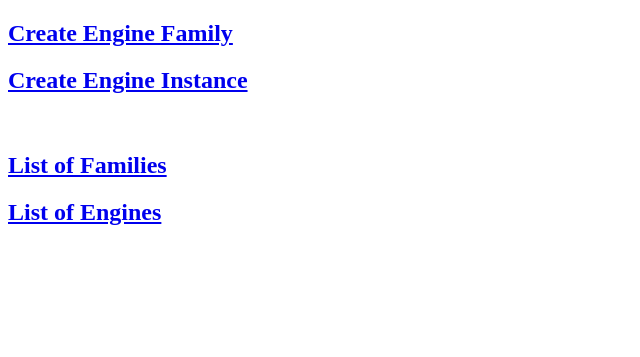
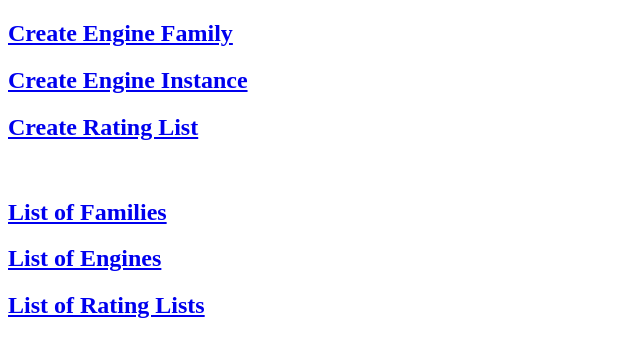
Before and after one commit to AndyGrant/open-rank, a Django app: page / in a window 1280 px wide. Shown: the top 357 px of the page, without its empty margins (0-640 px from the left). Run offline with Django 5.2, Linux system fonts and the light colour scheme.

Commit message:
Create Lists; Generate Pairings

```diff
--- a/openrank/templates/index.html
+++ b/openrank/templates/index.html
@@ -8,8 +8,11 @@
 <body>
     <h2><a href="/family/create/">Create Engine Family</a></h2>
     <h2><a href="/engine/create/">Create Engine Instance</a></h2>
+    <h2><a href="/rating-list/create/">Create Rating List</a></h2>
     <br>
     <h2><a href="/family/list/">List of Families</a></h2>
     <h2><a href="/engine/list/">List of Engines</a></h2>
+    <h2><a href="/rating-list/list/">List of Rating Lists</a></h2>
+
 </body>
 </html>
--- a/openrank/urls.py
+++ b/openrank/urls.py
@@ -12,4 +12,12 @@ urlpatterns = [
     path('engine/create/', views.create_or_edit_engine, name='admin_engine'),
     path('engine/edit/<int:pk>/', views.create_or_edit_engine, name='admin_engine'),
     path('engine/list/', views.list_engines,name='list_engines'),
+
+    path('rating-list/create/', views.create_or_edit_rating_list, name='admin_rating_list'),
+    path('rating-list/edit/<int:pk>/', views.create_or_edit_rating_list, name='admin_rating_list'),
+    path('rating-list/list/', views.list_rating_lists,name='list_rating_lists'),
+
+    path('pairings/<int:pk1>/edit/<int:pk2>/', views.create_or_edit_pairing, name='admin_pairing'),
+    path('pairings/<int:pk>/list/', views.list_pairings, name='list_pairings'),
+    path('pairings/<int:pk>/generate/primary/', views.generate_primary_pairings, name='generate_primary_pairings'),
 ]
--- a/openrank/views.py
+++ b/openrank/views.py
@@ -1,38 +1,43 @@
+from django.http import HttpResponse
 from django.shortcuts import render, get_object_or_404, redirect
 
+from itertools import combinations
+
+from openrank.forms import *
 from openrank.models import *
-from openrank.forms import *
 
 def index(request):
     return render(request, 'index.html')
 
-def create_or_edit_family(request, pk=None):
 
-    family = get_object_or_404(EngineFamily, pk=pk) if pk else None
+def create_or_edit_instance(request, obj, form, template):
 
     if request.method == 'POST':
-        form = EngineFamilyForm(request.POST, request.FILES, instance=family)
+        form = form(request.POST, request.FILES, instance=obj)
         if form.is_valid():
             form.save()
             return redirect('index')
     else:
-        form = EngineFamilyForm(instance=family)
+        form = form(instance=obj)
 
-    return render(request, 'admin_family.html', { 'form' : form })
+    return render(request, template, { 'form' : form })
+
+def create_or_edit_family(request, pk=None):
+    obj = get_object_or_404(EngineFamily, pk=pk) if pk else None
+    return create_or_edit_instance(request, obj, EngineFamilyForm, 'admin_family.html')
 
 def create_or_edit_engine(request, pk=None):
+    obj = get_object_or_404(Engine, pk=pk) if pk else None
+    return create_or_edit_instance(request, obj, EngineForm, 'admin_engine.html')
 
-    engine = get_object_or_404(Engine, pk=pk) if pk else None
+def create_or_edit_rating_list(request, pk=None):
+    obj = get_object_or_404(RatingList, pk=pk) if pk else None
+    return create_or_edit_instance(request, obj, RatingListForm, 'admin_rating_list.html')
 
-    if request.method == 'POST':
-        form = EngineForm(request.POST, request.FILES, instance=engine)
-        if form.is_valid():
-            form.save()
-            return redirect('index')
-    else:
-        form = EngineForm(instance=engine)
+def create_or_edit_pairing(request, pk1, pk2=None):
+    obj   = get_object_or_404(Pairing, rating_list_id=pk1, pk=pk2)
+    return create_or_edit_instance(request, obj, PairingForm, 'admin_pairing.html')
 
-    return render(request, 'admin_engine.html', { 'form' : form })
 
 def list_families(request):
     context = { 'families' : EngineFamily.objects.all() }
@@ -41,3 +46,23 @@ def list_families(request):
 def list_engines(request):
     context = { 'engines' : Engine.objects.all() }
     return render(request, 'list_engines.html', context)
+
+def list_rating_lists(request):
+    context = { 'lists' : RatingList.objects.all() }
+    return render(request, 'list_rating_lists.html', context)
+
+def list_pairings(request, pk):
+    context = { 'pairings' : Pairing.objects.filter(rating_list=pk) }
+    return render(request, 'list_pairings.html', context)
+
+
+def generate_primary_pairings(request, pk):
+
+    rating_list = RatingList.objects.get(pk=pk)
+    pairings    = Pairing.objects.filter(rating_list=rating_list)
+    pks         = list(EngineFamily.objects.values_list('latest', flat=True))
+
+    for first, second in combinations(pks, 2):
+        Pairing.objects.get_or_create(rating_list=rating_list, engine1_id=first, engine2_id=second)
+
+    return redirect('index')
```
Also changed, not shown: openrank/forms.py (+18 -0 lines), openrank/models.py (+30 -0 lines), openrank/templates/admin_pairing.html (added, +14 -0 lines), openrank/templates/admin_rating_list.html (added, +14 -0 lines), openrank/templates/list_pairings.html (added, +15 -0 lines), openrank/templates/list_rating_lists.html (added, +17 -0 lines).
